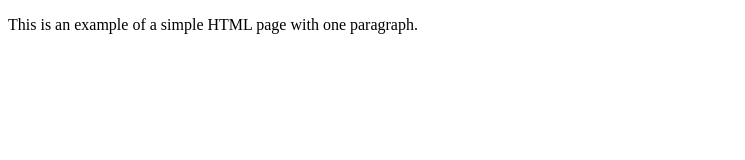
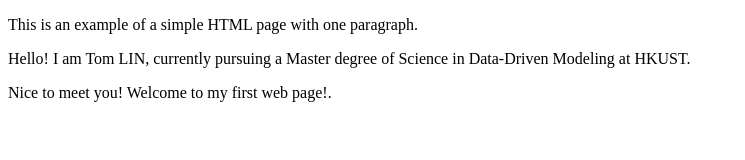
Before and after one commit to fjljlzy/MSDM-5001.github.io, a plain HTML site: page index.html in a window 1280 px wide. Shown: the whole page, without its empty margins (0-745 px from the left). Drawn offline with Linux system fonts and the light colour scheme.

Commit message:
Update index.html
Add some welcome words.

```diff
--- a/index.html
+++ b/index.html
@@ -5,5 +5,7 @@
     </head>
     <body>
         <p>This is an example of a simple HTML page with one paragraph.</p>
+        <p>Hello! I am Tom LIN, currently pursuing a Master degree of Science in Data-Driven Modeling at HKUST.</p>
+        <p>Nice to meet you! Welcome to my first web page!.</p>
     </body>
 </html>
```
